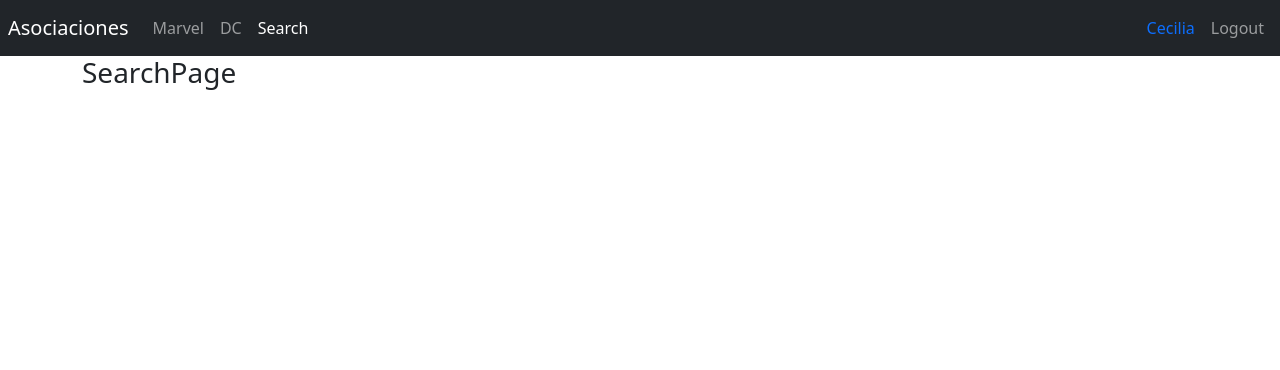
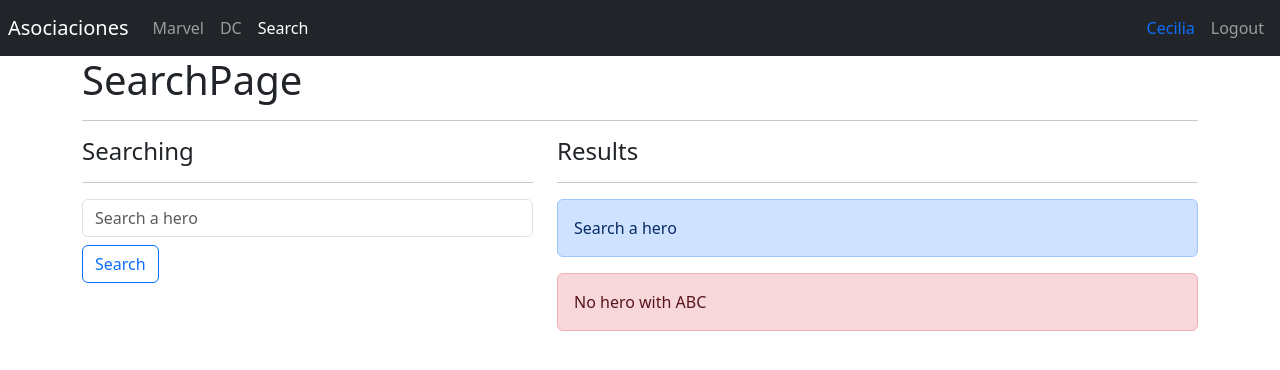
Before and after one commit to PyCeciliaReyes/heroes-spa, a React (Vite) app: page /search in a window 1280 px wide. Shown: the top 370 px of the page. Built offline with nearby package versions, Linux system fonts and the light colour scheme.

Commit message:
Clase: diseño de la pantalla de busqueda

```diff
--- a/src/heroes/pages/SearchPage.jsx
+++ b/src/heroes/pages/SearchPage.jsx
@@ -1,5 +1,45 @@
+import { HeroCard } from "../components";
+
 export const SearchPage = () => {
     return(
-        <h3>SearchPage</h3>
+        <>
+            <h1>SearchPage</h1>
+            <hr />
+            <div className="row">
+
+                <div className="col-5">
+                    <h4>Searching</h4>
+                    <hr />
+                    <form action="">
+                        <input
+                            type="text"
+                            placeholder="Search a hero"
+                            className="form-control"
+                            name='searchText'
+                            autoComplete="off"
+                        />
+                        <button className="btn btn-outline-primary mt-2">
+                            Search
+                        </button>
+                    </form>
+                </div>
+
+                <div className="col-7">
+                    <h4>Results</h4>
+                    <hr />
+                    <div className="alert alert-primary">
+                        Search a hero
+                    </div>
+
+                    <div className="alert alert-danger">
+                        No hero with ABC
+                    </div>
+
+                    {/* <HeroCard /> */}
+
+
+                </div>
+            </div>
+        </>
     );
 };
```
